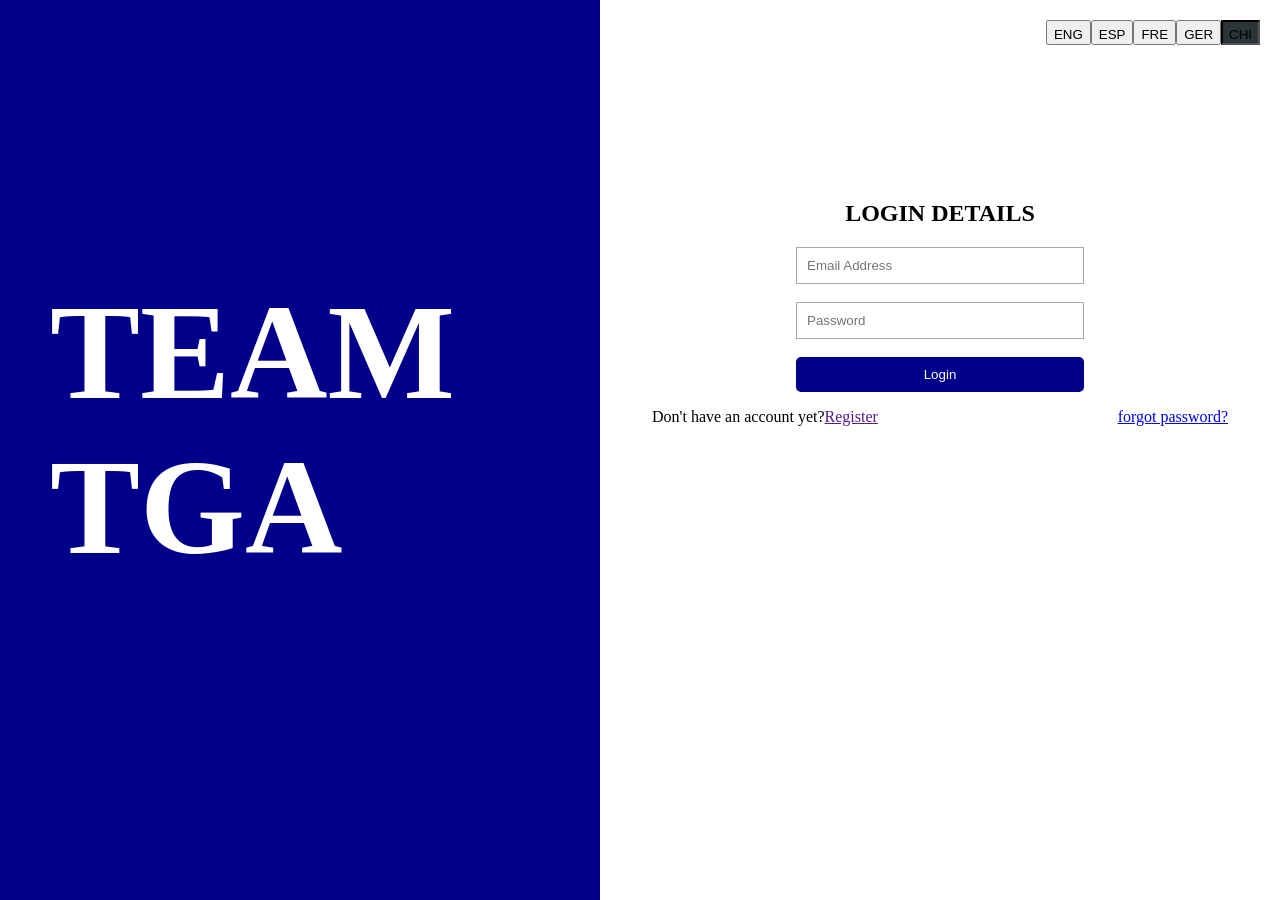
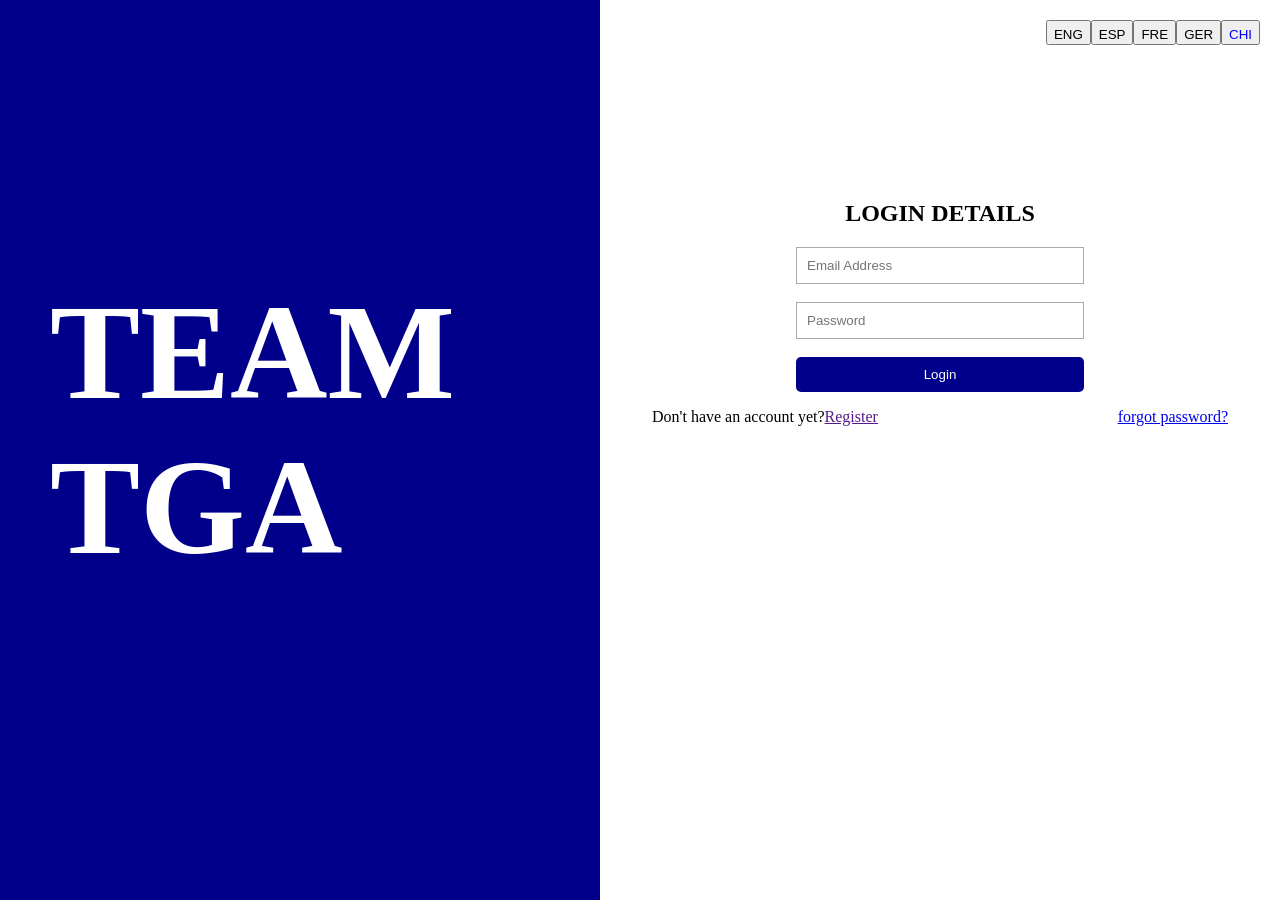
Before and after one commit to Cross-repo/TeamTGAtask2, a PHP site: page /login.html in a window 1280 px wide, while the restyled element is pressed. Run offline with PHP 8.4, Linux system fonts and the light colour scheme.

Commit message:
Update login.css

```diff
--- a/login.css
+++ b/login.css
@@ -71,7 +71,7 @@ button[type=button]{
 }
 
 button[type=button]:active{
-	background-color:#2A3439;
+	color:blue;
 }
 
 
```
